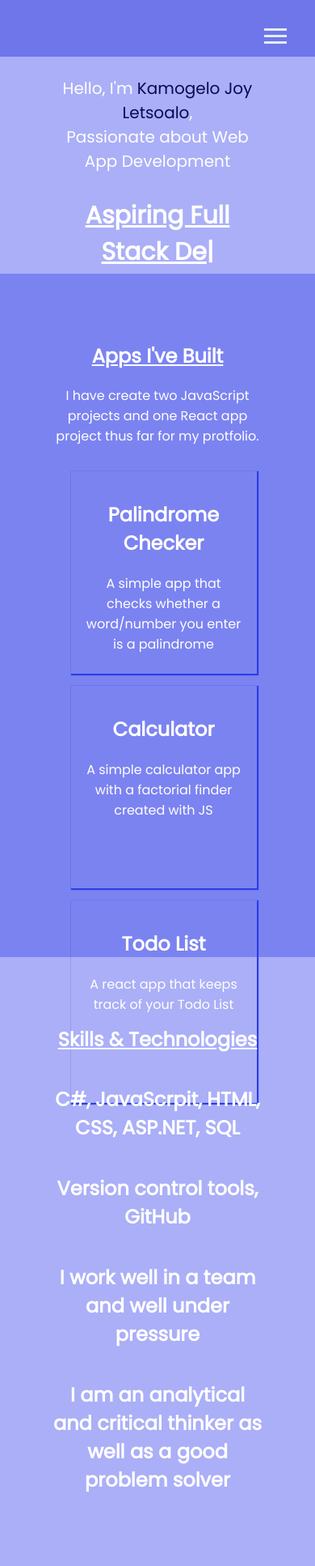
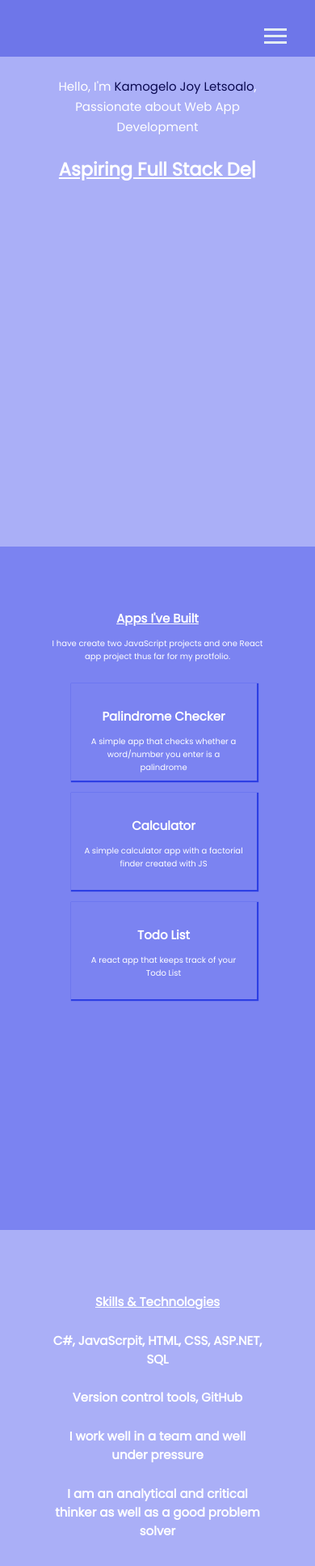
Before and after one commit to Kamogelo07/Portfolio, a React (Create React App) app: page / in a window 390 px wide. Shown: the top 1934 px of the page at 81% size. Built offline with nearby package versions, Linux system fonts and the light colour scheme.

Commit message:
updated media queries

```diff
--- a/src/components/Contact/Contact.css
+++ b/src/components/Contact/Contact.css
@@ -30,3 +30,12 @@
   color: var(--dark-blue);
   transition: all 0.8s ease-in;
 }
+
+@media all and (max-width: 500px) {
+  .contact-container {
+    font-size: 10px;
+  }
+  #contacts {
+    height: 50vh;
+  }
+}
--- a/src/components/Home/Home.css
+++ b/src/components/Home/Home.css
@@ -23,13 +23,13 @@
   color: var(--dark-blue);
 }
 
-@media all and (max-width: 480px) {
+@media all and (max-width: 500px) {
   .primary-text,
   .profile-role-tagline {
-    font-size: 20px;
+    font-size: 15px;
   }
 
   .home-container {
-    height: 40vh;
+    height: 80vh;
   }
 }
--- a/src/components/NavBar/NavBar.css
+++ b/src/components/NavBar/NavBar.css
@@ -130,4 +130,7 @@
   .menu-nav-default a {
     visibility: hidden;
   }
+  .menu-nav > a > li {
+    font-size: 15px;
+  }
 }
--- a/src/components/Projects/Projects.css
+++ b/src/components/Projects/Projects.css
@@ -38,9 +38,17 @@
   box-shadow: 15px 10px 30px 1px #2d3fe4;
 }
 
-/* Media Queries for responsiveness */
-/* @media screen and (max-width: 878px) {
-  .grid-projects {
-    display: flex;
+@media all and (max-width: 500px) {
+  .project-container {
+    font-size: 10px;
   }
-} */
+
+  .grid-child {
+    width: 230px;
+    height: 120px;
+    margin-left: 15px;
+    margin-top: 15px;
+    padding: 1rem;
+    box-shadow: 1px 1px 1px 1px #2d3fe4;
+  }
+}
--- a/src/components/Projects/Projects.js
+++ b/src/components/Projects/Projects.js
@@ -5,7 +5,7 @@ import "./Projects.css";
 export default function Projects() {
   return (
     <section id="projects">
-      <div className="container px-5 py-10 mx-auto text-center lg:px-40">
+      <div className="project-container">
         <div className="flex flex-col w-full mb-20">
           <h1 className="sm:text-4xl text-3xl font-medium title-font mb-4 text-white">
             Apps I've Built
--- a/src/components/Skills/Skills.css
+++ b/src/components/Skills/Skills.css
@@ -23,3 +23,9 @@
   color: var(--dark-blue);
   transition: 0.5s ease-in;
 }
+
+@media all and (max-width: 500px) {
+  .skills-container {
+    font-size: 10px;
+  }
+}
--- a/src/components/Skills/Skills.js
+++ b/src/components/Skills/Skills.js
@@ -5,7 +5,7 @@ import "./Skills.css";
 export default function Skills() {
   return (
     <section id="skills">
-      <div className="container px-5 py-10 mx-auto">
+      <div className="skills-container">
         <div className="text-center mb-20">
           <h1 className="sm:text-4xl text-3xl font-medium title-font text-white mb-4">
             Skills &amp; Technologies
```
